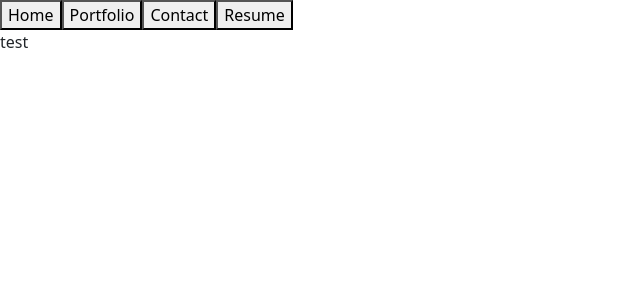
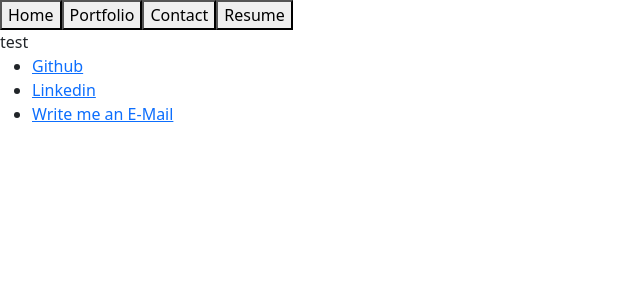
Before and after one commit to mrbll48/react-portfolio, a React (Create React App) app: page /resume in a window 1280 px wide. Shown: the top 300 px of the page, without its empty margins (0-640 px from the left). Built offline with nearby package versions, Linux system fonts and the light colour scheme.

Commit message:
made footer

```diff
--- a/src/App.js
+++ b/src/App.js
@@ -5,6 +5,7 @@ import Portfolio from "./components/pages/Portfolio";
 import Header from "./components/Header";
 import Contact from "./components/pages/Contact";
 import Resume from "./components/pages/Resume";
+import Footer from "./components/Footer";
 
 export default function App() {
   return (
@@ -16,6 +17,7 @@ export default function App() {
         <Route path={"/portfolio"} element={<Portfolio />} />
         <Route path={"/resume"} element={<Resume />} />
       </Routes>
+      <Footer />
     </Router>
   );
 }
--- /dev/null
+++ b/src/components/EmailBtn.js
@@ -0,0 +1,18 @@
+import React from "react";
+import { Link } from "react-router-dom";
+
+const BtnMailTo = ({ mailto, label }) => {
+  return (
+    <Link
+      to="#"
+      onClick={(e) => {
+        window.location.href = mailto;
+        e.preventDefault();
+      }}
+    >
+      {label}
+    </Link>
+  );
+};
+
+export default BtnMailTo;
--- a/src/components/Footer.js
+++ b/src/components/Footer.js
@@ -1 +1,24 @@
-export default function Footer() {}
+import BtnMailTo from "./EmailBtn";
+
+export default function Footer() {
+  return (
+    <div>
+      <ul>
+        <li>
+          <a href="https://www.github.com/mrbll48">Github</a>
+        </li>
+        <li>
+          <a href="https://www.linkedin.com/in/williammarks87/">Linkedin</a>
+        </li>
+        <li>
+          {
+            <BtnMailTo
+              label="Write me an E-Mail"
+              mailto="william.marks87@gmail.com"
+            />
+          }
+        </li>
+      </ul>
+    </div>
+  );
+}
```
